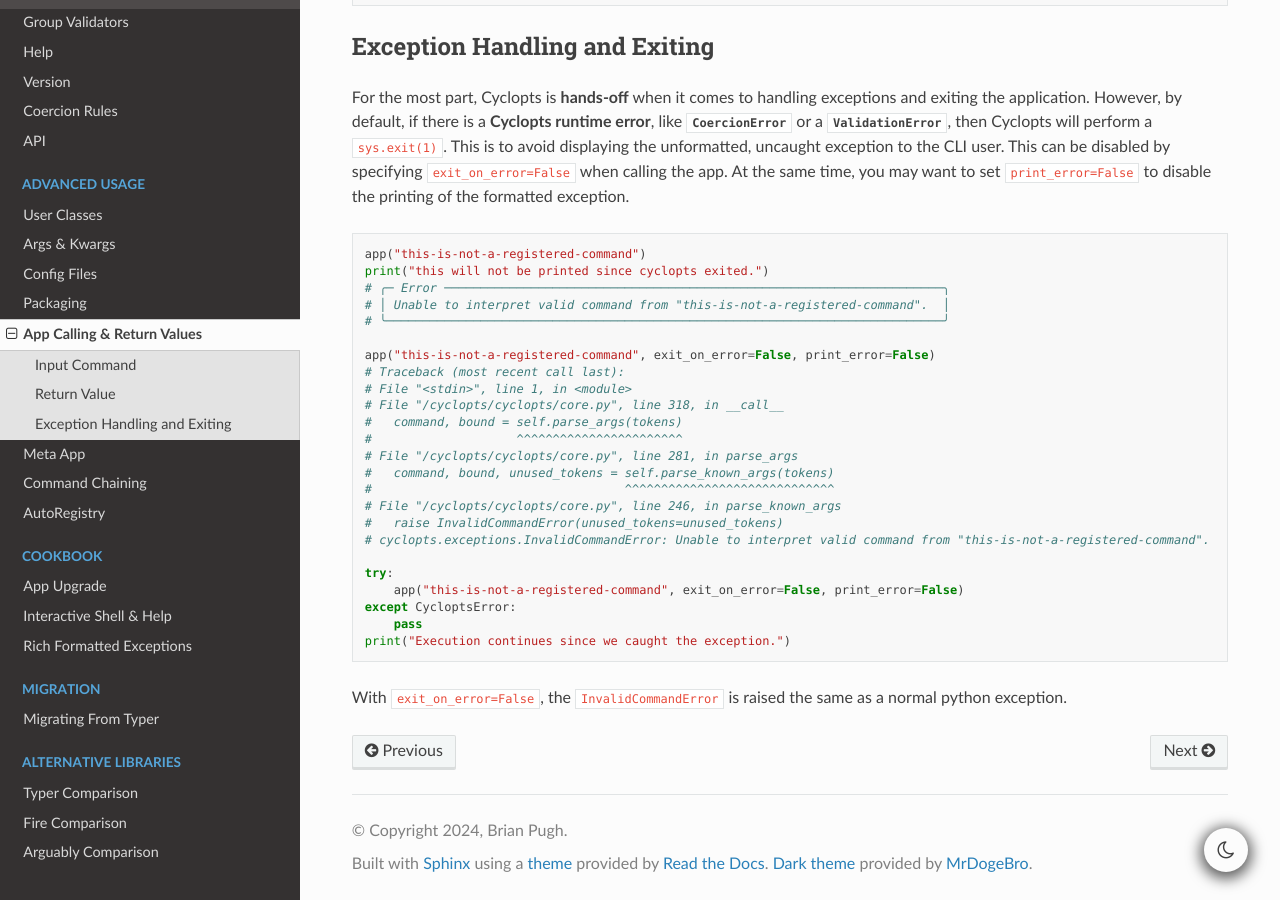
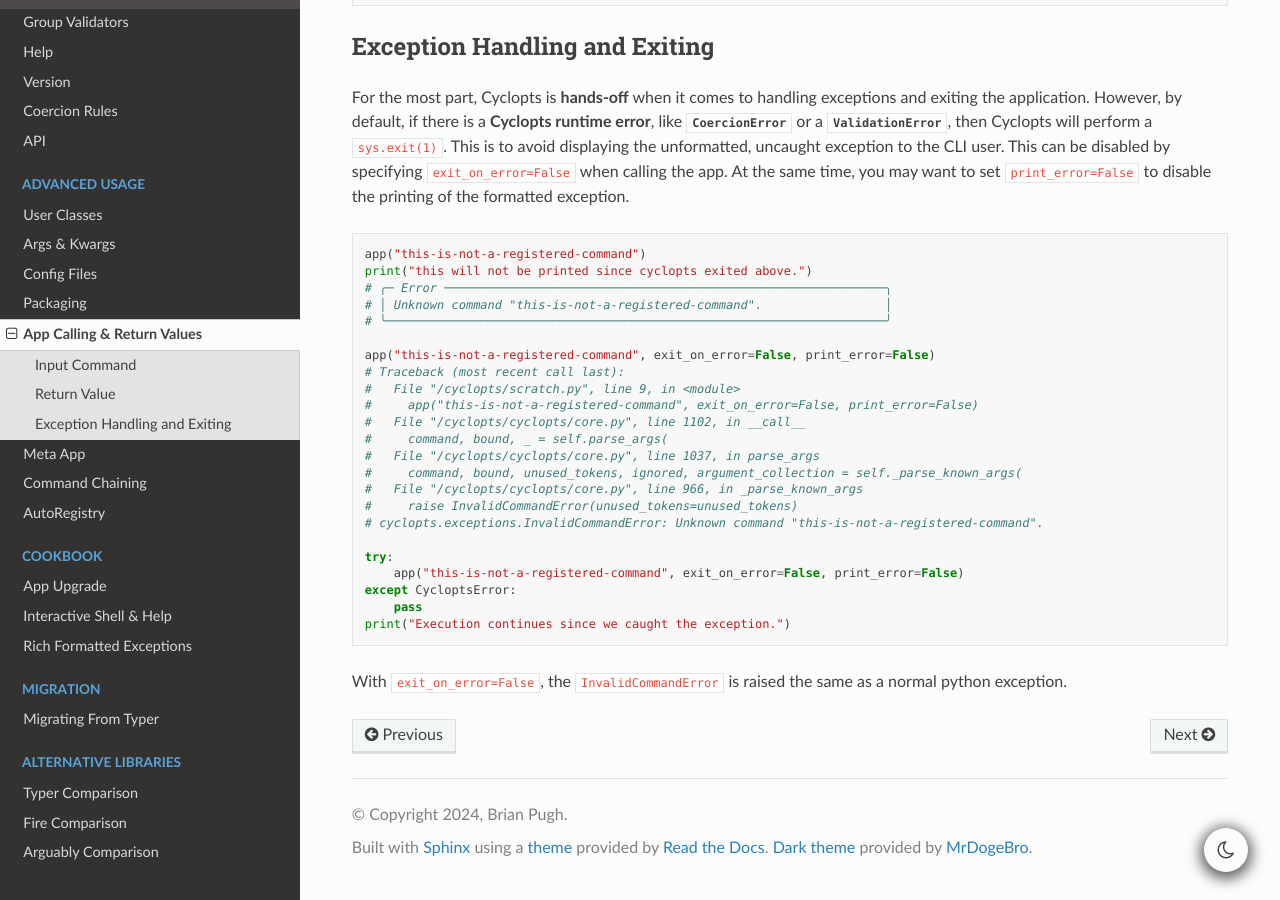
Before and after one commit to BrianPugh/cyclopts, a Sphinx documentation site: the page built from docs/source/app_calling.rst, in a window 1280 px wide and 900 px high, scrolled down 1277 px. Built offline with Sphinx 7.4.7 and the Read the Docs theme 3.1.0, drawn with Linux system fonts in a browser that asks for light colours.

Commit message:
have parse_args and parse_known_args return ignored parameters.

```diff
--- a/docs/source/app_calling.rst
+++ b/docs/source/app_calling.rst
@@ -78,23 +78,22 @@
 .. code-block:: python
 
    app("this-is-not-a-registered-command")
-   print("this will not be printed since cyclopts exited.")
-   # ╭─ Error ─────────────────────────────────────────────────────────────────────╮
-   # │ Unable to interpret valid command from "this-is-not-a-registered-command".  │
-   # ╰─────────────────────────────────────────────────────────────────────────────╯
+   print("this will not be printed since cyclopts exited above.")
+   # ╭─ Error ─────────────────────────────────────────────────────────────╮
+   # │ Unknown command "this-is-not-a-registered-command".                 │
+   # ╰─────────────────────────────────────────────────────────────────────╯
 
    app("this-is-not-a-registered-command", exit_on_error=False, print_error=False)
    # Traceback (most recent call last):
-   # File "<stdin>", line 1, in <module>
-   # File "/cyclopts/cyclopts/core.py", line 318, in __call__
-   #   command, bound = self.parse_args(tokens)
-   #                    ^^^^^^^^^^^^^^^^^^^^^^^
-   # File "/cyclopts/cyclopts/core.py", line 281, in parse_args
-   #   command, bound, unused_tokens = self.parse_known_args(tokens)
-   #                                   ^^^^^^^^^^^^^^^^^^^^^^^^^^^^^
-   # File "/cyclopts/cyclopts/core.py", line 246, in parse_known_args
-   #   raise InvalidCommandError(unused_tokens=unused_tokens)
-   # cyclopts.exceptions.InvalidCommandError: Unable to interpret valid command from "this-is-not-a-registered-command".
+   #   File "/cyclopts/scratch.py", line 9, in <module>
+   #     app("this-is-not-a-registered-command", exit_on_error=False, print_error=False)
+   #   File "/cyclopts/cyclopts/core.py", line 1102, in __call__
+   #     command, bound, _ = self.parse_args(
+   #   File "/cyclopts/cyclopts/core.py", line 1037, in parse_args
+   #     command, bound, unused_tokens, ignored, argument_collection = self._parse_known_args(
+   #   File "/cyclopts/cyclopts/core.py", line 966, in _parse_known_args
+   #     raise InvalidCommandError(unused_tokens=unused_tokens)
+   # cyclopts.exceptions.InvalidCommandError: Unknown command "this-is-not-a-registered-command".
 
    try:
        app("this-is-not-a-registered-command", exit_on_error=False, print_error=False)
```
Also changed, not shown: docs/source/meta_app.rst (+9 -9 lines), 6 other files.
